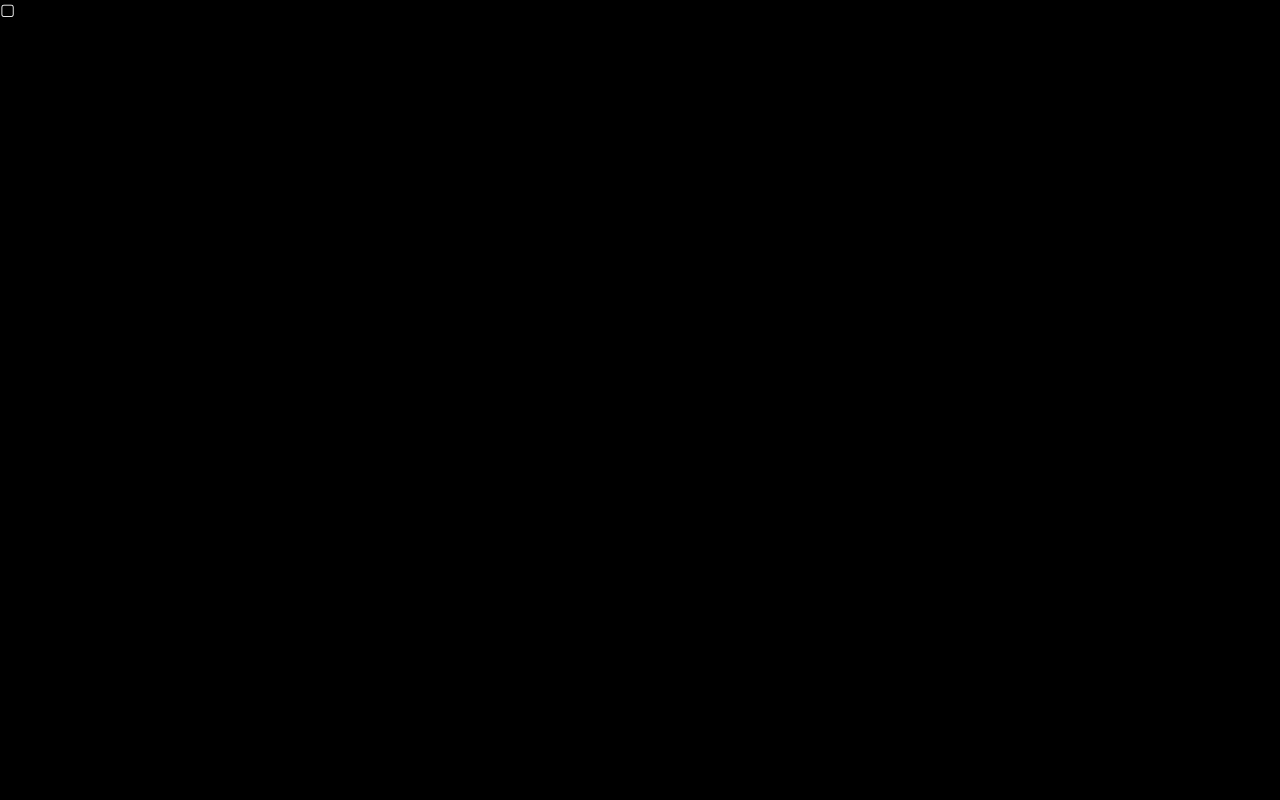
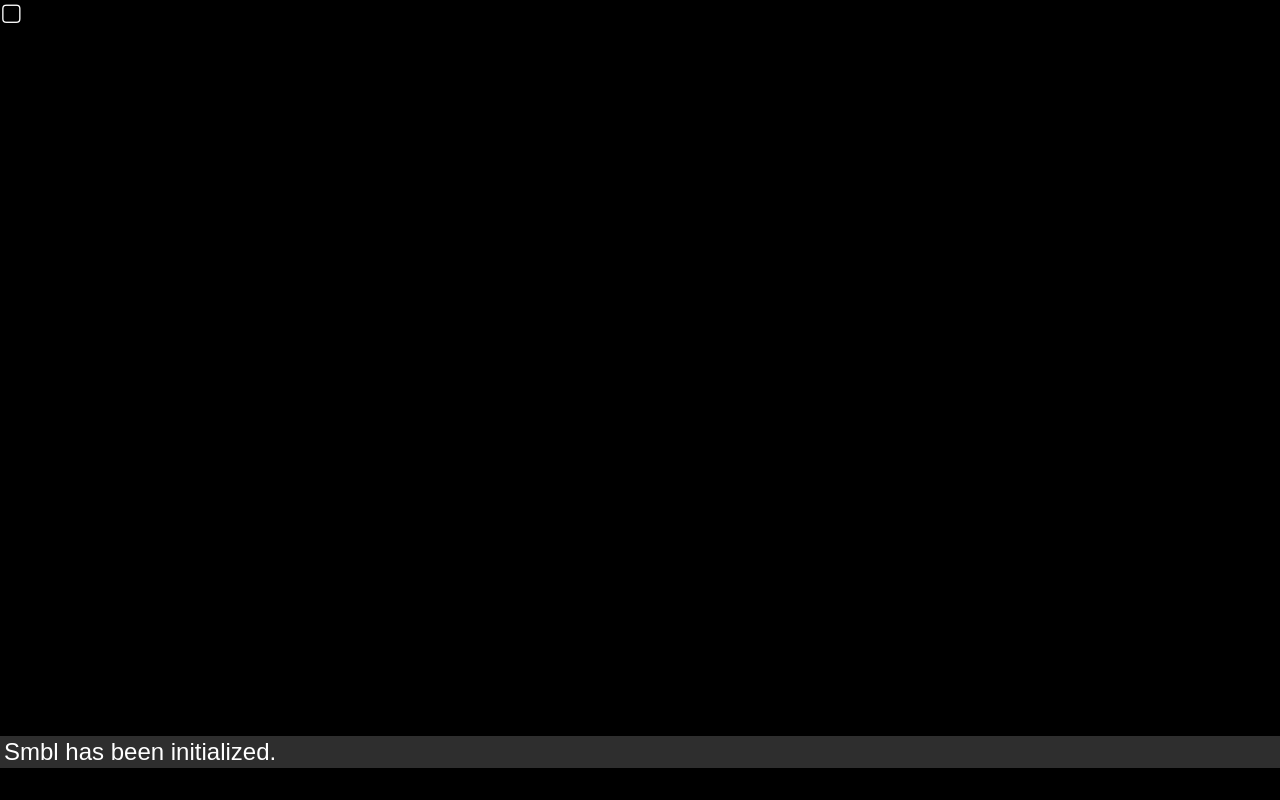
Before and after one commit to fiddleplum/smbl, a website: page index.html in a window 1280 px wide. Drawn offline with nearby package versions, Linux system fonts and the light colour scheme.

Commit message:
Modernized it a bit.

```diff
--- /dev/null
+++ b/index.css
@@ -0,0 +1,50 @@
+* {
+	box-sizing: border-box;
+}
+
+body {
+	margin: 0;
+	background: black;
+	color: white;
+	font-size: 24px;
+	line-height: 24px;
+	font-family: sans-serif;
+}
+
+#workspace {
+	width: 100vw;
+	height: calc(100% - 64px);
+}
+
+#message, #input {
+	width: 100vw;
+	height: 32px;
+	padding: 4px;
+}
+
+#message {
+	background: rgb(46, 46, 46);
+}
+
+#input {
+	display: block;
+	background: black;
+	color: white;
+	border: 0;
+	font-size: 24px;
+	line-height: 24px;
+}
+
+#input:focus {
+	outline: 0;
+}
+
+.selected {
+	border: 1px solid yellow;
+}
+
+.variable {
+	font-style: italic;
+}
+
+.placeholder {}
--- a/index.html
+++ b/index.html
@@ -1,86 +1,13 @@
 <html>
 	<head>
-		<style>
-			* {
-				box-sizing: border-box;
-			}
-
-			body {
-				margin: 0;
-				background: black;
-				color: white;
-			}
-
-			.selected {
-				border: 1px solid yellow;
-			}
-
-			.variable {
-				font-style: italic;
-			}
-
-			.placeholder {}
-		</style>
+		<meta charset="utf8" />
+		<link href="index.css" rel="stylesheet" type="text/css" />
 		<script src="https://code.jquery.com/jquery-3.2.1.min.js"></script>
-		<script>
-			let variableNames = [];
-			let symbols = [];
-			class Symbol {
-				constructor(element) {
-					this._element = element;
-					$(element).click(() => {
-						this.select();
-					});
-				}
-				element() {
-					return this._element;
-				}
-				select() {
-					$(this._element).addClass('selected');
-				}
-			}
-			class Variable extends Symbol {
-				constructor(element, letter) {
-					super(element);
-					this._letter = letter;
-					$(element).addClass('variable');
-					$(element).html(this._letter);
-				}
-			}
-			class Placeholder extends Symbol {
-				constructor(element) {
-					super(element);
-					$(element).addClass('placeholder');
-					$(element).html('▢');
-				}
-			}
-			function setupVariables() {
-				variableNames = [];
-				for (let i = 0; i < 26; i++) {
-					variableNames.push(String.fromCodePoint('a'.codePointAt(0) + i));
-				}
-				for (let i = 0; i < 26; i++) {
-					variableNames.push(String.fromCodePoint('A'.codePointAt(0) + i));
-				}
-				for (let i = 0; i < 25; i++) {
-					variableNames.push(String.fromCodePoint('α'.codePointAt(0) + i));
-				}
-				for (let i = 0; i < 25; i++) {
-					variableNames.push(String.fromCodePoint('Α'.codePointAt(0) + i));
-				}
-			}
-			function init() {
-				setupVariables();
-
-				let symbol = $('#workspace').append('<span>sss</span>')[0].lastElementChild;
-				symbols.push(new Placeholder(symbol));
-			}
-		</script>
+		<script src="index.js"></script>
 	</head>
 	<body>
 		<div id="workspace"></div>
-		<script>
-			init();
-		</script>
+		<div id="message"></div>
+		<input id="input" type="text" />
 	</body>
 </html>
--- /dev/null
+++ b/index.js
@@ -0,0 +1,75 @@
+class Symbol {
+	constructor(element) {
+		this._element = element;
+		element.onclick = () => {
+			this.select();
+		};
+	}
+
+	element() {
+		return this._element;
+	}
+
+	select() {
+		this._element.classList.add('selected');
+	}
+}
+
+class Variable extends Symbol {
+	constructor(element, letter) {
+		super(element);
+		this._letter = letter;
+		element.classList.add('variable');
+		element.innerHTML = this._letter;
+	}
+}
+
+class Placeholder extends Symbol {
+	constructor(element) {
+		super(element);
+		element.classList.add('placeholder');
+		element.innerHTML = '▢';
+	}
+}
+
+class App {
+	static initialize() {
+		// Setup all of the variable names.
+		App.variableNames = [];
+		for (let i = 0; i < 26; i++) {
+			App.variableNames.push(String.fromCodePoint('a'.codePointAt(0) + i));
+		}
+		for (let i = 0; i < 26; i++) {
+			App.variableNames.push(String.fromCodePoint('A'.codePointAt(0) + i));
+		}
+		for (let i = 0; i < 25; i++) {
+			App.variableNames.push(String.fromCodePoint('α'.codePointAt(0) + i));
+		}
+		for (let i = 0; i < 25; i++) {
+			App.variableNames.push(String.fromCodePoint('Α'.codePointAt(0) + i));
+		}
+
+		// Create the initial placeholder symbol.
+		let symbol = document.createElement('span');
+		document.getElementById('workspace').appendChild(symbol);
+		symbol.innerHTML = 'sss';
+		App.symbols.push(new Placeholder(symbol));
+
+		document.getElementById('input').focus();
+
+		App.message('Smbl has been initialized.');
+	}
+
+	static message(text) {
+		document.getElementById('message').innerHTML = text;
+	}
+}
+
+App.variableNames = [];
+App.symbols = [];
+
+document.addEventListener('DOMContentLoaded', () => {
+	App.initialize();
+});
+
+window.App = App;
```
Also changed, not shown: package.json (added, +34 -0 lines), 3 other files.
